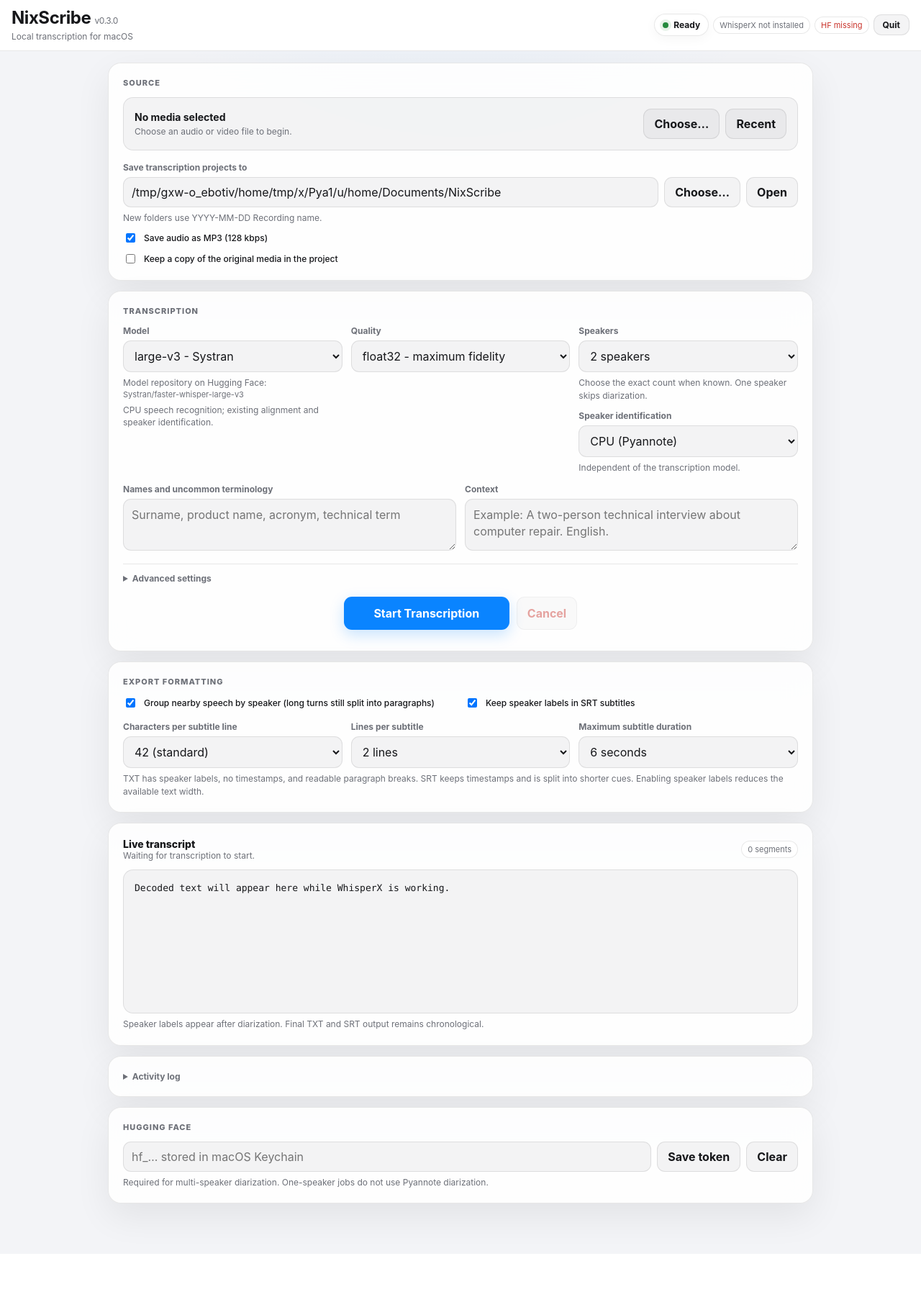
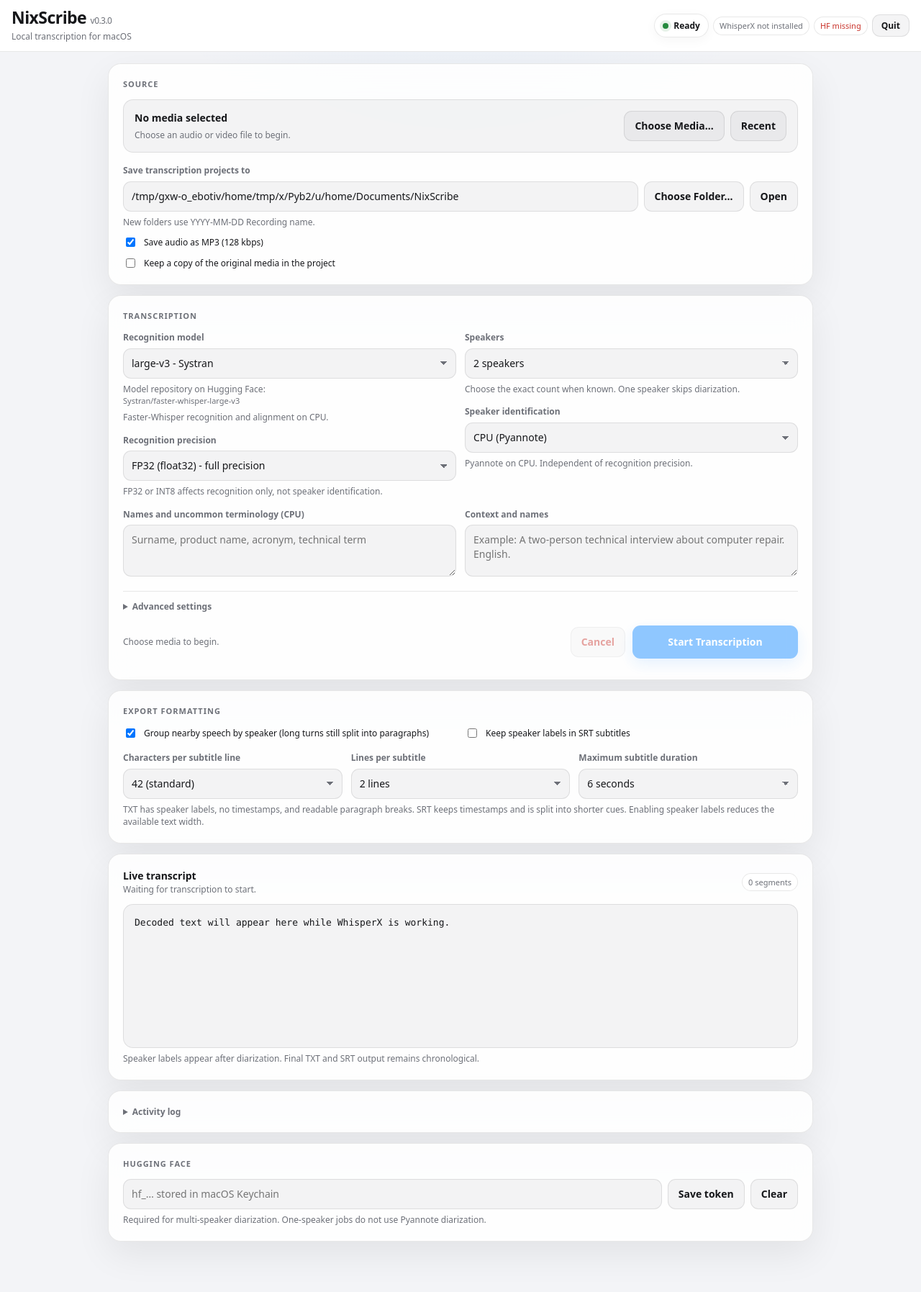
Before and after one commit to NixMcRetro/NixScribe, a Flask app: page / in a window 1280 px wide. Shown: the whole page at 72% size. Before the commit the page ends 1728 px from the top, so only its background shows below. Run offline with Flask 3, Linux system fonts and the light colour scheme; data that the repository does not hold is empty; some libraries are stand-ins or nearby versions.

Commit message:
Polish engine-aware transcription UI and make SRT speaker labels opt-in

```diff
--- a/app.py
+++ b/app.py
@@ -25,7 +25,7 @@ if __name__ == "__main__" and sys.argv[1:2] == ["--clustering-probe"]:
     os.environ.update(HF_HUB_OFFLINE="1", HF_HUB_DISABLE_TELEMETRY="1",
                       PYANNOTE_METRICS_ENABLED="0", PYTORCH_ENABLE_MPS_FALLBACK="0")
 
-from flask import Flask, jsonify, render_template, request
+from flask import Flask, jsonify, render_template, request, send_file, abort
 from app_config import (DEFAULT_MODEL, MODEL_IDS, MODELS, MODEL_REPOSITORIES, VERSION,
                         ALL_MODEL_IDS, MLX_MODELS, MLX_REPOSITORIES,
                         MLX_CPU_FALLBACK, preferred_model, apple_silicon)
@@ -629,7 +629,8 @@ def _run_job(config: dict[str, Any]) -> None:
         _append_log(f"Hugging Face cache: {_huggingface_hub_cache()}")
         _append_log(f"PyTorch cache: {_torch_cache()}")
         _append_log(
-            f"Profile: model={config['model']}, compute={config['compute_type']}, "
+            f"Profile: model={config['model']}, "
+            f"recognition_precision={'FP16' if config['model'] in MLX_REPOSITORIES else config['compute_type']}, "
             f"batch={config['batch_size']}, speakers={config['speaker_count'] or 'Auto'}, "
             f"diarization={config.get('diarization_device', 'cpu')}"
         )
@@ -674,7 +675,7 @@ def _run_job(config: dict[str, Any]) -> None:
                 _update(stage="GPU recognition", detail="Loading the cached MLX model and transcribing on Apple GPU…",
                         stage_percent=0.0, overall_percent=8.0,
                         live_position="MLX GPU decoding; transcript will appear when this pass completes.")
-                _append_log(f"MLX GPU model: {MLX_REPOSITORIES[model_id]}")
+                _append_log(f"MLX Apple GPU model: {MLX_REPOSITORIES[model_id]} (configured FP16)")
                 result = transcribe_mlx(
                     working_input, model_id, model_path, len(audio) / 16000.0,
                     config.get("initial_prompt", ""), _cancel_if_requested,
@@ -762,7 +763,15 @@ def _run_job(config: dict[str, Any]) -> None:
         audio_seconds = len(audio) / 16000.0
         _append_log(f"ASR elapsed: {asr_elapsed:.1f}s for {audio_seconds:.1f}s audio "
                     f"(real-time factor {asr_elapsed / max(audio_seconds, 0.001):.3f}; includes model loading)")
-        _append_log(f"Recognition completed: model={model_id}, requested={requested_model}")
+        recognition = {"requested": requested_model, "actual": model_id, "repository": repository,
+                       "engine": "mlx" if is_mlx else "faster-whisper",
+                       "device": "apple-gpu" if is_mlx else "cpu",
+                       "configured_precision": "float16" if is_mlx else compute_type,
+                       "fallback": model_id != requested_model}
+        _append_log(f"Recognition completed: model={model_id}, requested={requested_model}, "
+                    f"engine={recognition['engine']}, device={recognition['device']}, "
+                    f"configured_precision={recognition['configured_precision']}, "
+                    f"fallback={'yes' if recognition['fallback'] else 'no'}")
         if not is_mlx:
             del model
         _torch_cleanup(torch)
@@ -1046,8 +1055,7 @@ def _run_job(config: dict[str, Any]) -> None:
                 final_words = [w for seg in result.get("segments", []) for w in seg.get("words", [])]
                 diagnostic_path = write_diagnostics(project_dir / "speaker-diagnostics.json", {
                     "app_version": VERSION,
-                    "recognition": {"requested": requested_model, "actual": model_id,
-                                    "repository": repository},
+                    "recognition": recognition,
                     "speaker_identification": {"requested": requested_device, "actual": actual_device,
                                                "requested_count": speaker_count,
                                                "degraded": combined and actual_device not in ("combined", "single")},
@@ -1169,6 +1177,14 @@ def _scan_audio_files() -> list[str]:
     return [str(p) for p in files[:250]]
 
 
+@app.get("/branding/icon.png")
+def brand_icon():
+    path = RESOURCE_ROOT / "assets" / "NixScribe.png"
+    if not path.is_file():
+        abort(404)
+    return send_file(path, mimetype="image/png")
+
+
 @app.get("/")
 def index():
     wx = whisperx_version()
@@ -1183,6 +1199,7 @@ def index():
         default_model=preferred_model(),
         apple_silicon=apple_silicon(),
         app_version=VERSION,
+        brand_icon=(RESOURCE_ROOT / "assets" / "NixScribe.png").is_file(),
         whisperx_version=wx or "not installed",
         hf_token_set=bool(_get_hf_token()),
         default_diarization_device=default_device(),
@@ -1332,7 +1349,7 @@ def start_job():
         "diarization_device": str(payload.get("diarization_device", default_device())),
         "save_diagnostics": payload.get("save_diagnostics", False) is True,
         "txt_group_turns": payload.get("txt_group_turns", True) is True,
-        "srt_speaker_labels": payload.get("srt_speaker_labels", True) is True,
+        "srt_speaker_labels": payload.get("srt_speaker_labels", False) is True,
         "srt_chars_per_line": srt_width,
         "srt_max_lines": srt_lines,
         "srt_max_duration": srt_duration,
--- a/templates/index.html
+++ b/templates/index.html
@@ -44,7 +44,8 @@
     body {
       margin: 0;
       min-height: 100vh;
-      font-family: -apple-system, BlinkMacSystemFont, "SF Pro Text", "Helvetica Neue", Arial, sans-serif;
+      font-family: system-ui, -apple-system, BlinkMacSystemFont, "Helvetica Neue", sans-serif;
+      font-size: 14px; line-height: 1.45; -webkit-font-smoothing: antialiased;
       background:
         radial-gradient(circle at 50% -20%, rgba(10,132,255,.10), transparent 36rem),
         var(--bg);
@@ -61,7 +62,12 @@
       display: flex; align-items: center; justify-content: space-between; gap: 12px;
       width: 100%; padding: 12px 16px;
     }
-    h1 { margin: 0; font-size: 24px; letter-spacing: -.45px; line-height: 1.12; }
+    .brand { display: flex; align-items: center; gap: 10px; min-width: 0; }
+    .brand-icon { width: 48px; height: 48px; object-fit: contain; flex: none; }
+    h1 { margin: 0; font-size: 23px; font-weight: 720; letter-spacing: -.55px; line-height: 1.12; }
+    .settings-grid { align-items: start; }
+    .settings-grid > div { min-width: 0; }
+    .field-group + .field-group { margin-top: 14px; }
     .subtitle { margin-top: 4px; color: var(--muted); font-size: 12px; }
     .status-stack { display: flex; align-items: center; justify-content: flex-end; flex-wrap: wrap; gap: 6px; }
     .status-pill {
@@ -102,6 +108,11 @@
       width: 100%; color: var(--text); background: var(--surface-soft);
       border: 1px solid var(--line); border-radius: 11px; padding: 10px 11px; outline: none;
     }
+    select { appearance: none; -webkit-appearance: none; min-height: 39px; padding-right: 30px;
+      background-image: linear-gradient(45deg, transparent 50%, var(--muted) 50%), linear-gradient(135deg, var(--muted) 50%, transparent 50%);
+      background-position: calc(100% - 16px) 50%, calc(100% - 11px) 50%; background-size: 5px 5px; background-repeat: no-repeat; }
+    input[readonly], select:disabled { color: var(--muted); cursor: default; }
+    button:focus-visible, details > summary:focus-visible { outline: 2px solid var(--accent); outline-offset: 3px; }
     input:focus, select:focus, textarea:focus {
       border-color: var(--accent); box-shadow: 0 0 0 3px var(--accent-soft);
     }
@@ -121,7 +132,9 @@
     .checkline { display: flex; gap: 9px; align-items: center; margin-top: 10px; }
     .checkline input { width: auto; }
     .checkline label { margin: 0; color: var(--text); font-weight: 500; }
-    .actions { display: flex; justify-content: center; gap: 10px; margin-top: 18px; }
+    .actions { display: flex; align-items: center; justify-content: flex-end; gap: 10px; margin-top: 18px; }
+    .actions .action-hint { flex: 1; margin: 0; }
+    .prompt-grid.single { grid-template-columns: 1fr; }
     .advanced {
       margin-top: 14px; border-top: 1px solid var(--line); padding-top: 12px;
     }
@@ -191,7 +204,7 @@
       white-space: pre-wrap; font: 13px/1.55 ui-monospace, SFMono-Regular, Menlo, monospace;
     }
     .hidden { display: none !important; }
-    .form-error { color: var(--bad); text-align: center; margin-top: 9px; font-size: 12px; font-weight: 650; }
+    .form-error { color: var(--bad); text-align: right; margin-top: 9px; font-size: 12px; font-weight: 650; }
     @media (max-width: 760px) {
       .shell { width: min(100% - 20px, 980px); margin-top: 12px; }
       .topbar { flex-wrap: wrap; padding: 10px 12px; }
@@ -200,16 +213,21 @@
       .grid, .grid.two { grid-template-columns: 1fr; }
       .path-row, .source-box { grid-template-columns: 1fr; }
       button.primary { width: 100%; min-width: 0; }
-      .actions { flex-direction: column; }
+      .actions { flex-direction: column; align-items: stretch; }
+      .form-error { text-align: left; }
+      .brand-icon { width: 42px; height: 42px; }
     }
   </style>
 </head>
 <body>
 <div class="pinned-header">
   <header class="topbar">
-    <div>
+    <div class="brand">
+      {% if brand_icon %}<img class="brand-icon" src="{{ url_for('brand_icon') }}" alt="" width="48" height="48">{% endif %}
+      <div>
       <h1>NixScribe <span style="font-size:12px;font-weight:400;color:var(--muted)">v{{ app_version }}</span></h1>
       <div class="subtitle">Local transcription for macOS</div>
+      </div>
     </div>
     <div class="status-stack">
       <div id="statusPill" class="status-pill"><span class="dot"></span><span id="statusLabel">Ready</span></div>
@@ -251,7 +269,7 @@
         <div id="sourceMeta" class="source-meta">Choose an audio or video file to begin.</div>
       </div>
       <div style="display:flex;gap:8px;flex-wrap:wrap">
-        <button id="browseBtn" type="button">Choose…</button>
+        <button id="browseBtn" type="button">Choose Media…</button>
         <button id="refreshBtn" type="button">Recent</button>
       </div>
     </div>
@@ -262,7 +280,7 @@
       <label for="projectsDir">Save transcription projects to</label>
       <div class="path-row">
         <input id="projectsDir" value="{{ default_projects_dir }}">
-        <button id="browseProjectsBtn" type="button">Choose…</button>
+        <button id="browseProjectsBtn" type="button">Choose Folder…</button>
         <button id="openOutputBtn" type="button">Open</button>
       </div>
       <div class="hint">New folders use YYYY-MM-DD Recording name.</div>
@@ -279,9 +297,10 @@
 
   <section class="card">
     <div class="section-title">Transcription</div>
-    <div class="grid">
+    <div class="grid two settings-grid">
       <div>
-        <label for="model">Model</label>
+        <div class="field-group">
+        <label for="model">Recognition model</label>
         <select id="model">
           {% if apple_silicon %}
           <optgroup label="MLX Whisper - Apple GPU (preferred)">
@@ -299,15 +318,19 @@
         <div class="hint">Model repository on Hugging Face:</div>
         <div id="modelRepository" class="model-repository">{{ mlx_repositories.get(default_model) or model_repositories.get(default_model) }}</div>
         <div id="engineHint" class="hint">CPU speech recognition; existing alignment and speaker identification.</div>
+        </div>
+        <div class="field-group">
+          <label id="precisionLabel" for="computeType">Recognition precision</label>
+          <select id="computeType">
+            <option value="float32" selected>FP32 (float32) - full precision</option>
+            <option value="int8">INT8 - reduced memory</option>
+          </select>
+          <input id="mlxPrecision" class="hidden" type="text" value="FP16 (float16) - Apple GPU" readonly>
+          <div id="precisionHint" class="hint">CPU recognition precision.</div>
+        </div>
       </div>
       <div>
-        <label for="computeType">Quality</label>
-        <select id="computeType">
-          <option value="float32" selected>float32 - maximum fidelity</option>
-          <option value="int8">int8 - faster</option>
-        </select>
-      </div>
-      <div>
+        <div class="field-group">
         <label for="speakerCount">Speakers</label>
         <select id="speakerCount">
           <option value="auto">Auto</option>
@@ -323,26 +346,30 @@
           <option value="10">10 speakers</option>
         </select>
         <div class="hint">Choose the exact count when known. One speaker skips diarization.</div>
-        <label for="diarizationDevice" style="margin-top:12px">Speaker identification</label>
+        </div>
+        <div class="field-group">
+        <label id="diarizationLabel" for="diarizationDevice">Speaker identification</label>
         <select id="diarizationDevice">
           {% if apple_silicon %}
-          <option value="coreml" {% if default_diarization_device == 'coreml' %}selected{% endif %}>Core ML (Fast)</option>
-          <option value="combined">Combined (Accuracy - experimental)</option>
+          <option value="coreml" {% if default_diarization_device == 'coreml' %}selected{% endif %}>Core ML (FluidAudio)</option>
+          <option value="combined">Combined (Experimental)</option>
           <option value="mps">Apple GPU (Pyannote)</option>
           {% endif %}
           <option value="cpu" {% if default_diarization_device == 'cpu' %}selected{% endif %}>CPU (Pyannote)</option>
         </select>
+        <input id="diarizationInactive" class="hidden" type="text" value="Not required - single speaker" readonly>
         <div id="diarizationHint" class="hint">Independent of the transcription model.</div>
+        </div>
       </div>
     </div>
 
-    <div class="grid two" style="margin-top:14px">
-      <div>
-        <label for="hotwords">Names and uncommon terminology</label>
+    <div id="promptGrid" class="grid two prompt-grid" style="margin-top:14px">
+      <div id="hotwordsField">
+        <label for="hotwords">Names and uncommon terminology (CPU)</label>
         <textarea id="hotwords" placeholder="Surname, product name, acronym, technical term"></textarea>
       </div>
       <div>
-        <label for="initialPrompt">Context</label>
+        <label for="initialPrompt">Context and names</label>
         <textarea id="initialPrompt" placeholder="Example: A two-person technical interview about computer repair. English."></textarea>
       </div>
     </div>
@@ -354,19 +381,21 @@
         <label for="saveDiagnostics">Save private speaker diagnostics (JSON includes transcript words)</label>
       </div>
       <div style="max-width:220px;margin-top:12px">
-        <label for="batchSize">Batch size</label>
+        <label id="batchLabel" for="batchSize">CPU batch size</label>
         <select id="batchSize">
           <option>2</option>
           <option selected>4</option>
           <option>6</option>
           <option>8</option>
         </select>
+        <div id="batchHint" class="hint">Applies to CPU recognition.</div>
       </div>
     </details>
 
     <div class="actions">
-      <button id="startBtn" class="primary">Start Transcription</button>
+      <span id="startHint" class="hint action-hint" role="status" aria-live="polite">Choose media to begin.</span>
       <button id="cancelBtn" class="cancel" disabled>Cancel</button>
+      <button id="startBtn" class="primary" disabled>Start Transcription</button>
     </div>
     <div id="formError" class="form-error"></div>
   </section>
@@ -379,7 +408,7 @@
         <label for="txtGroupTurns">Group nearby speech by speaker (long turns still split into paragraphs)</label>
       </div>
       <div class="checkline" style="margin-top:0">
-        <input id="srtSpeakerLabels" type="checkbox" checked>
+        <input id="srtSpeakerLabels" type="checkbox">
         <label for="srtSpeakerLabels">Keep speaker labels in SRT subtitles</label>
       </div>
     </div>
@@ -470,17 +499,36 @@
 const $ = id => document.getElementById(id);
 let startingJob = false;
 let lastJobStatus = 'Idle';
+let jobRunning = false;
+let hfReady = {{ hf_token_set|tojson }};
+
+function updateStartState() {
+  const missingMedia = !$('inputFile').value.trim();
+  const missingToken = $('speakerCount').value !== '1' && !hfReady;
+  $('startBtn').disabled = jobRunning || startingJob || missingMedia || missingToken;
+  const hint = jobRunning || startingJob ? 'Transcription in progress.' : missingMedia ? 'Choose media to begin.' : missingToken ? 'Save a Hugging Face token below for multiple speakers.' : 'Ready to transcribe locally.';
+  if ($('startHint').textContent !== hint) $('startHint').textContent = hint;
+}
 
 function updateModelRepository() {
   const option = $('model').selectedOptions[0];
   $('modelRepository').textContent = option ? option.dataset.repository : '';
   const isMLX = option?.dataset.engine === 'mlx';
   $('computeType').disabled = isMLX;
-  $('batchSize').disabled = isMLX;
+  $('computeType').classList.toggle('hidden', isMLX);
+  $('mlxPrecision').classList.toggle('hidden', !isMLX);
+  $('precisionLabel').htmlFor = isMLX ? 'mlxPrecision' : 'computeType';
+  $('precisionHint').textContent = isMLX
+    ? 'Fixed FP16. Automatic CPU fallback uses FP32.'
+    : 'FP32 or INT8 affects recognition only, not speaker identification.';
+  $('batchLabel').textContent = isMLX ? 'CPU fallback batch size' : 'CPU batch size';
+  $('batchHint').textContent = isMLX ? 'Only used if MLX falls back to CPU.' : 'Applies to CPU recognition.';
   $('hotwords').disabled = isMLX;
+  $('hotwordsField').classList.toggle('hidden', isMLX);
+  $('promptGrid').classList.toggle('single', isMLX);
   $('engineHint').textContent = isMLX
-    ? 'Apple GPU recognition (FP16). Automatically retries the equivalent CPU model if needed. Word alignment uses CPU. Use Context for names; CPU settings do not apply to MLX. Live transcript appears after decoding.'
-    : 'CPU speech recognition; existing alignment and speaker identification.';
+    ? 'Apple GPU recognition. Word alignment uses CPU. Enter names in Context; the transcript appears after decoding.'
+    : 'Faster-Whisper recognition and alignment on CPU.';
 }
 $('model').addEventListener('change', updateModelRepository);
 updateModelRepository();
@@ -488,15 +536,19 @@ updateModelRepository();
 function updateDiarizationDevice() {
   const single = $('speakerCount').value === '1';
   $('diarizationDevice').disabled = single;
+  $('diarizationDevice').classList.toggle('hidden', single);
+  $('diarizationInactive').classList.toggle('hidden', !single);
+  $('diarizationLabel').htmlFor = single ? 'diarizationInactive' : 'diarizationDevice';
+  updateStartState();
   $('diarizationHint').textContent = single
     ? 'One speaker skips speaker identification.'
     : $('diarizationDevice').value === 'combined'
-      ? 'Runs FluidAudio then Pyannote on Apple GPU. Slower; accuracy improvement is not yet validated.'
+      ? 'Runs FluidAudio and Pyannote. Slower; not shown to improve accuracy consistently.'
       : $('diarizationDevice').value === 'mps'
       ? 'Uses Pyannote on the Apple GPU. Retries on CPU if needed.'
       : $('diarizationDevice').value === 'coreml'
         ? 'FluidAudio uses CPU, GPU and Neural Engine as available. Separate first-use model download. Retries on Apple GPU, then CPU if needed.'
-        : 'Independent of the transcription model.';
+        : 'Pyannote on CPU. Independent of recognition precision.';
 }
 $('speakerCount').addEventListener('change', updateDiarizationDevice);
 $('diarizationDevice').addEventListener('change', updateDiarizationDevice);
@@ -517,6 +569,7 @@ function basename(path) {
 
 function updateSourceSummary() {
   const path = $('inputFile').value.trim();
+  updateStartState();
   if (!path) {
     $('sourceName').textContent = 'No media selected';
     $('sourceMeta').textContent = 'Choose an audio or video file to begin.';
@@ -679,7 +732,9 @@ async function poll() {
       logNode.scrollTop = atBottom ? logNode.scrollHeight : previousTop;
     }
     $('copyLogBtn').disabled = !logEntries.length;
-    $('startBtn').disabled = !!s.running || startingJob;
+    jobRunning = !!s.running;
+    hfReady = !!s.hf_token_set;
+    updateStartState();
     $('cancelBtn').disabled = !s.running;
     $('quitBtn').disabled = !!s.running;
 
@@ -767,7 +822,7 @@ $('startBtn').addEventListener('click', async () => {
     copy_original: $('copyOriginal').checked,
     save_mp3: $('saveMp3').checked,
     model: $('model').value,
-    compute_type: $('computeType').value,
+    compute_type: $('computeType').disabled ? 'float32' : $('computeType').value,
     batch_size: Number($('batchSize').value),
     speaker_count: $('speakerCount').value,
     diarization_device: $('diarizationDevice').disabled ? 'cpu' : $('diarizationDevice').value,
@@ -797,6 +852,7 @@ $('startBtn').addEventListener('click', async () => {
     }
   } finally {
     startingJob = false;
+    updateStartState();
     await poll();
   }
 });
```
Also changed, not shown: .github/workflows/build-macos.yml, 1 other file.
